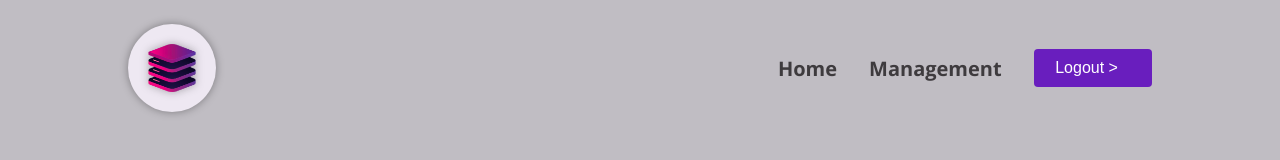
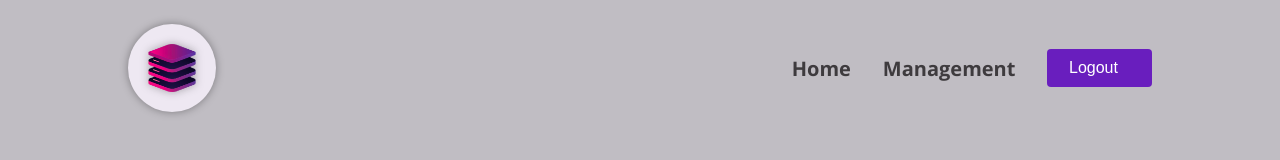
Before and after one commit to imHarish03/ng-ticker-mgt, an Angular app: page / in a window 1280 px wide. Shown: the top 160 px of the page. Built offline with nearby package versions, Linux system fonts and the light colour scheme.

Commit message:
* Fallback value added

```diff
--- a/src/app/header/header.component.html
+++ b/src/app/header/header.component.html
@@ -12,7 +12,7 @@
         <a href="/">Management</a>
       </li>
       <li>
-        <button appButton>Logout <span class="icon"> > </span> </button>
+        <button appButton>Logout <span ngProjectAs="icon"></span> </button>
       </li>
     </ul>
   </nav>
--- a/src/app/shared/button/button.component.html
+++ b/src/app/shared/button/button.component.html
@@ -1,6 +1,7 @@
 <span>
     <ng-content></ng-content>
 </span>
+
 <span class="icon">
-    <ng-content select="icon"></ng-content>
+    <ng-content select="icon">++</ng-content>
 </span>
```
